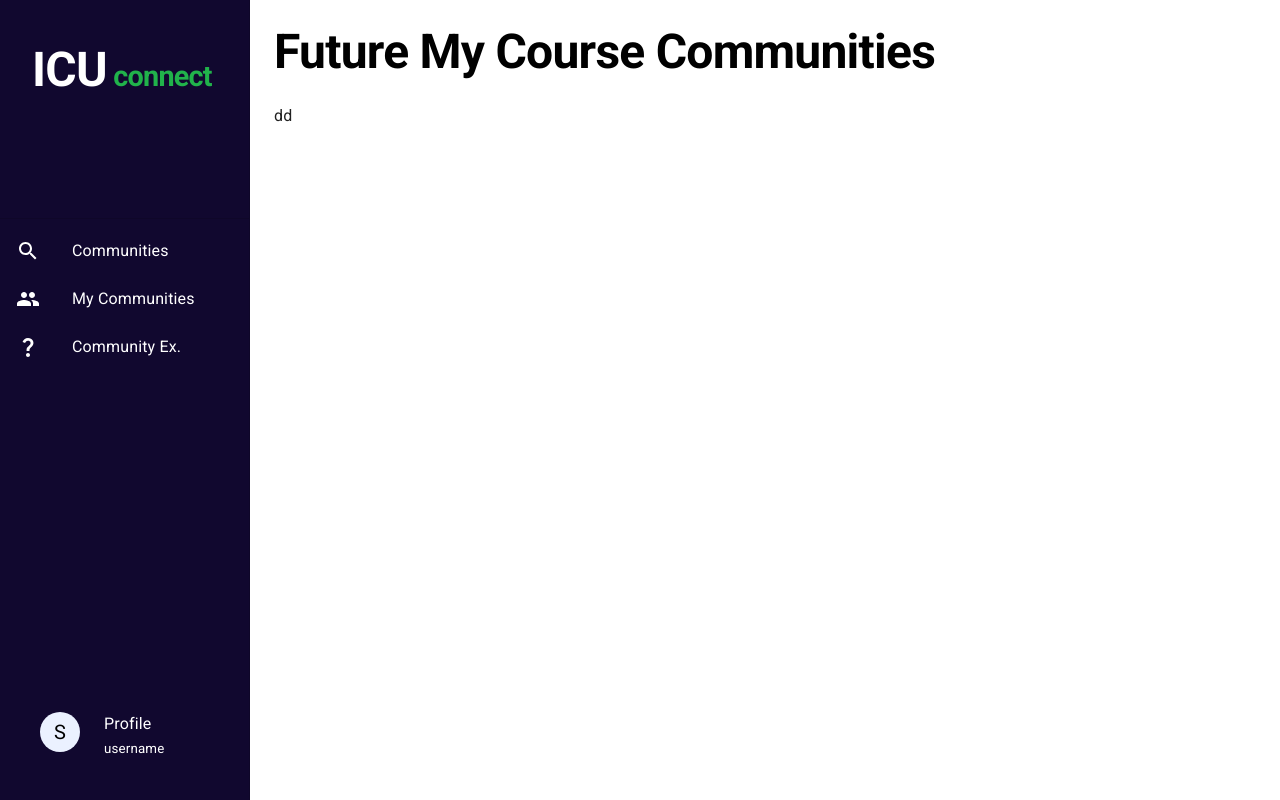
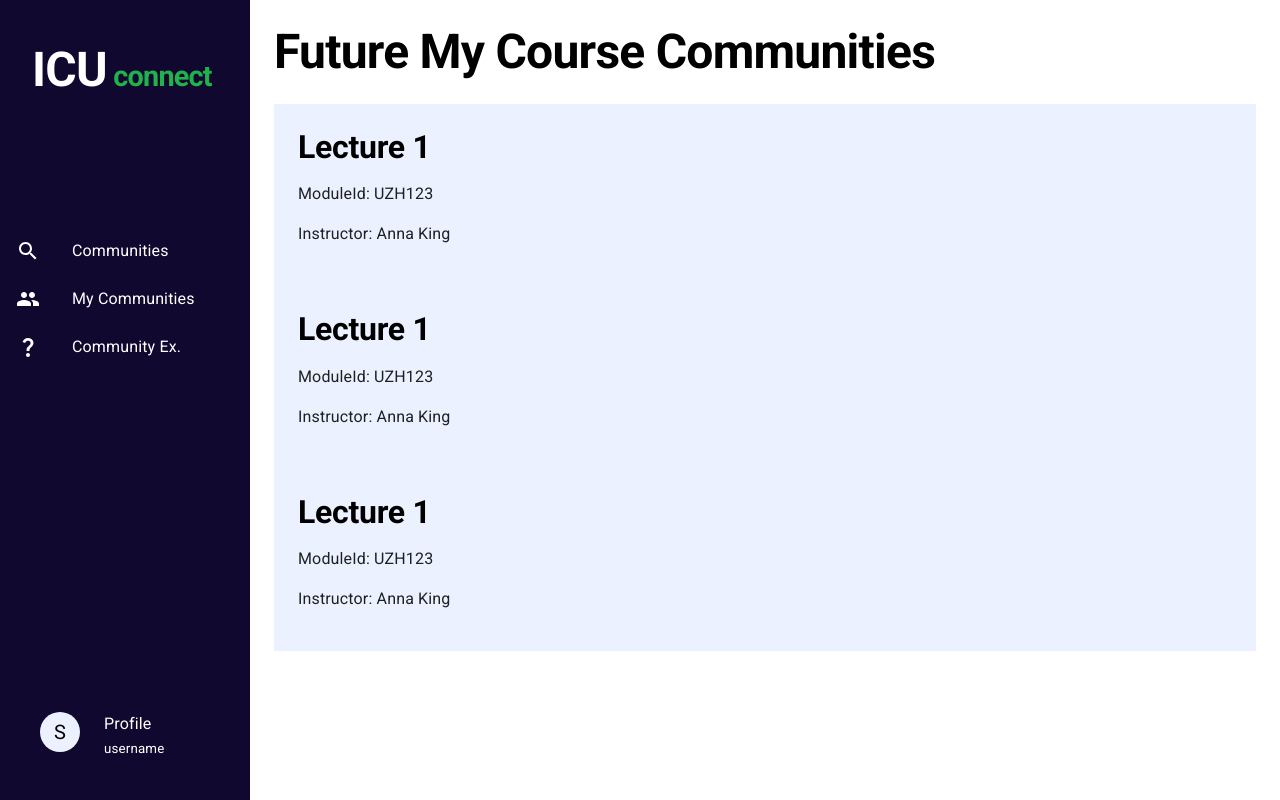
Before and after one commit to The-Agile-Avengers/icu-connect-frontend, a React (Create React App) app: page / in a window 1280 px wide. Built offline with nearby package versions, Linux system fonts and the light colour scheme; no server answers; sample sign-in values are in the browser's storage.

Commit message:
add first MyCommunities draft without api endpoint

```diff
--- /dev/null
+++ b/src/components/course/MyCommunityBox.tsx
@@ -0,0 +1,22 @@
+import React from "react";
+import { CommunityModel } from "../../Models/CommunityModel";
+import Box from "../shared/Box";
+
+type Props = {
+  community: CommunityModel;
+};
+
+const MyCommunityBox: React.FC<Props> = ({ community }: Props) => (
+  <Box
+    title={community.name}
+    sx={{
+      bgcolor: "secondary.main",
+      p: 3,
+    }}
+  >
+    <p>ModuleId: {community.moduleId}</p>
+    <p>Instructor: {community.instructor.name}</p>
+  </Box>
+);
+
+export default MyCommunityBox;
--- a/src/pages/MyCommunities.tsx
+++ b/src/pages/MyCommunities.tsx
@@ -1,8 +1,70 @@
-import React from "react";
+import React, { useEffect } from "react";
+import { useState } from "react";
 import Layout from "../components/shared/Layout";
+import axios from "axios";
+import { api } from "../utils/api";
+import { CommunityModel, parser } from "../Models/CommunityModel";
+import MyCommunityBox from "../components/course/MyCommunityBox";
 
-const MyCommunities: React.FC = () => (
-  <Layout title="Future My Course Communities">dd</Layout>
-);
+type ApiResponse = {
+  content: CommunityModel;
+  status: number;
+};
+
+const CommunityExample: CommunityModel = {
+  moduleId: "UZH123",
+  name: "Lecture 1",
+  instructor: {
+    id: 1,
+    name: "Anna King",
+  },
+  subscribersCount: 0,
+  rating: {
+    id: 1,
+    teaching: 4,
+    content: 4,
+    workload: 3.090909090909091,
+  },
+  joined: false,
+};
+
+const MyCommunities: React.FC = () => {
+  const [content, setContent] = useState<CommunityModel>();
+
+  async function getJoinedCommunities() {
+    try {
+      const { data, status } = await api.get<ApiResponse>(
+        "/communities?page=0&size=5" //TODO - change to users/communities
+      );
+
+      console.log(JSON.stringify(data.content, null, 4));
+
+      setContent(parser(data.content));
+
+      return data;
+    } catch (error) {
+      if (axios.isAxiosError(error)) {
+        console.log("error message: ", error.message);
+        return error.message;
+      } else {
+        console.log("unexpected error: ", error);
+        return "An unexpected error occurred";
+      }
+    }
+  }
+
+  useEffect(() => {
+    // eslint-disable-next-line @typescript-eslint/no-floating-promises
+    getJoinedCommunities();
+  }, []);
+
+  return (
+    <Layout title="Future My Course Communities">
+      <MyCommunityBox community={CommunityExample} />
+      <MyCommunityBox community={CommunityExample} />
+      <MyCommunityBox community={CommunityExample} />
+    </Layout>
+  );
+};
 
 export default MyCommunities;
```
